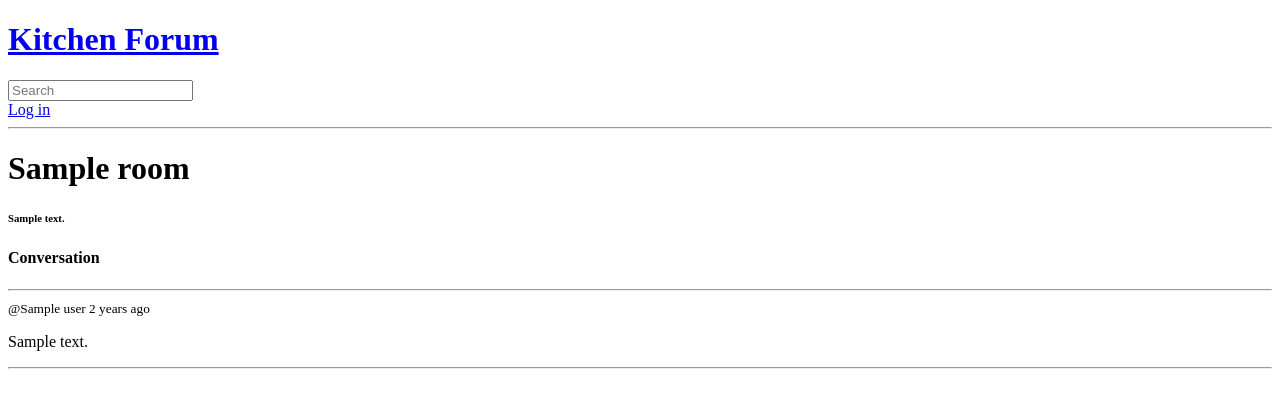
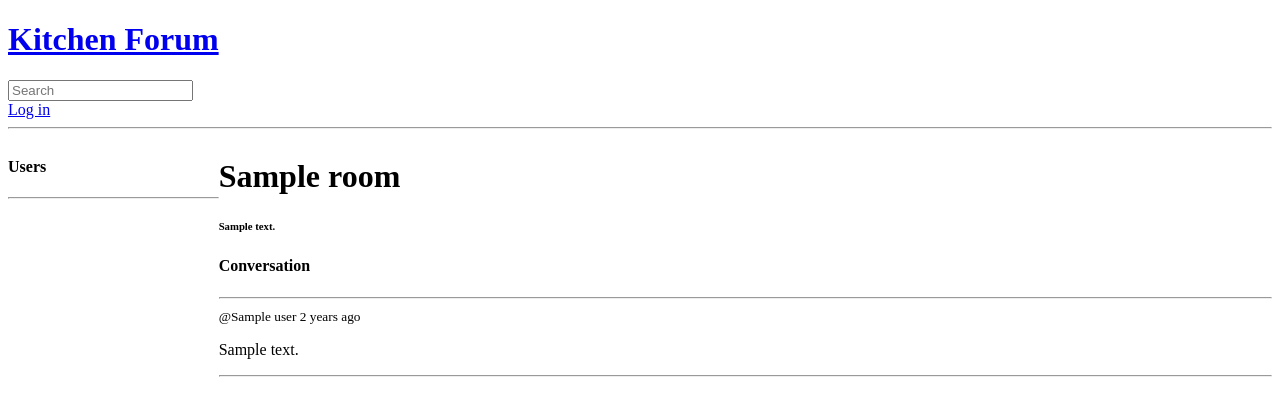
Before and after one commit to 5undel/Kitchen-Forum, a Django app: template base/templates/base/room.html in a window 1280 px wide. Shown: the top 416 px of the page. Run offline with Django 3.2, Linux system fonts and the light colour scheme; the template is opened without the code that fills it: most values are stand-ins (such as "Sample title", 1, 10 or a date in 2020).

Commit message:
Add style to layout

```diff
--- a/base/templates/base/room.html
+++ b/base/templates/base/room.html
@@ -1,12 +1,25 @@
 {% extends 'main.html' %}
 
 {% block content %}
+<style>
+    .room-wrapper{
+        display: grid;
+        grid-template-columns: 1fr 5fr;
+    }
+</style>
 
 <div class="room-wrapper">
+    <div>
+        <h4>Users</h4>
+        <hr>
+    </div>
+    <div>
         <h1>{{room.name}}</h1>
         <h6>{{ room.description }}</h6>
 
         <div class="comment-container">
+
+
             <h4>Conversation</h4>
             <hr>
 
@@ -27,4 +40,5 @@
         </div>
         {% endif %}
     </div>
+</div>
 {% endblock content %}
```
Also changed, not shown: 1 other file. Lines whose indentation alone changed are shown as unchanged.
